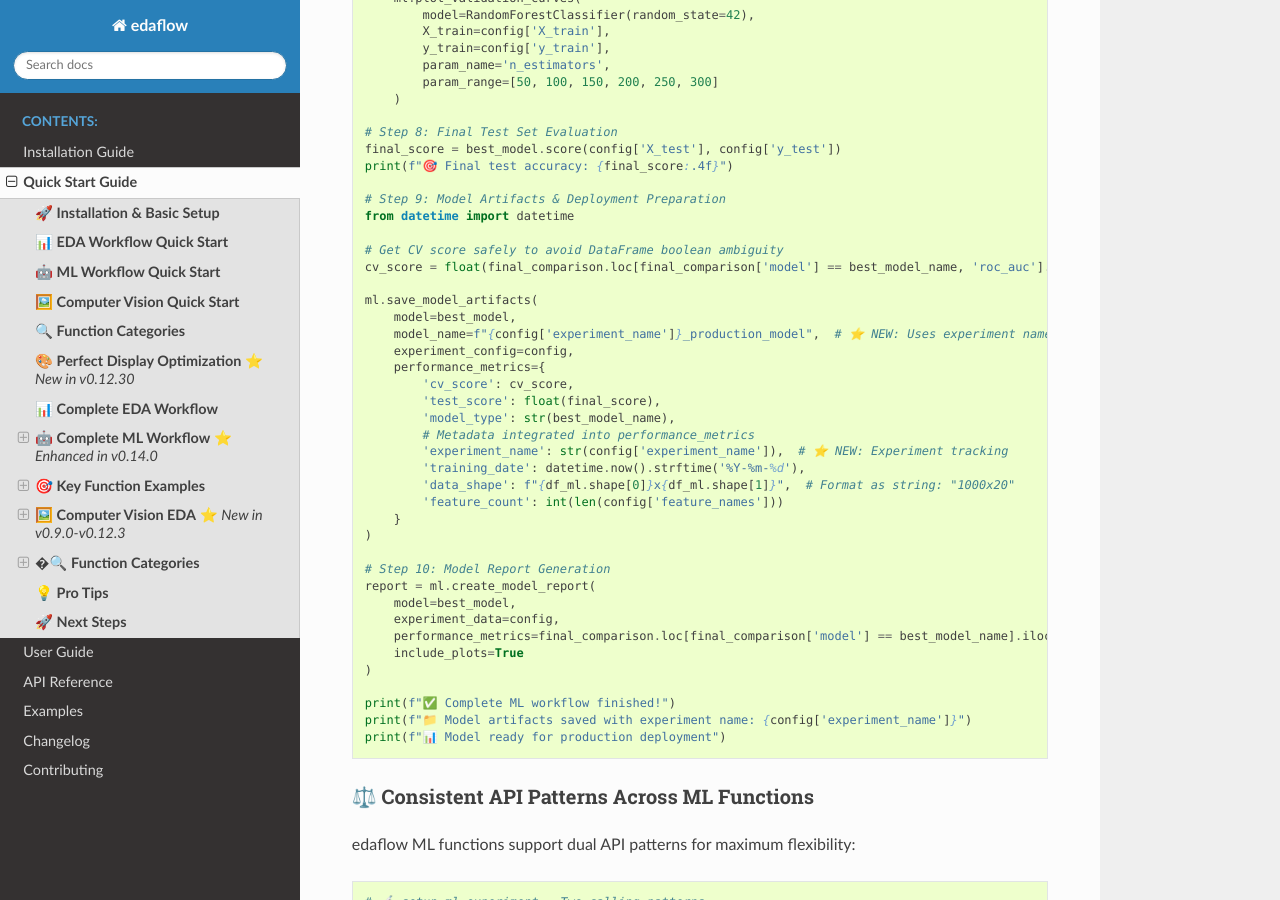
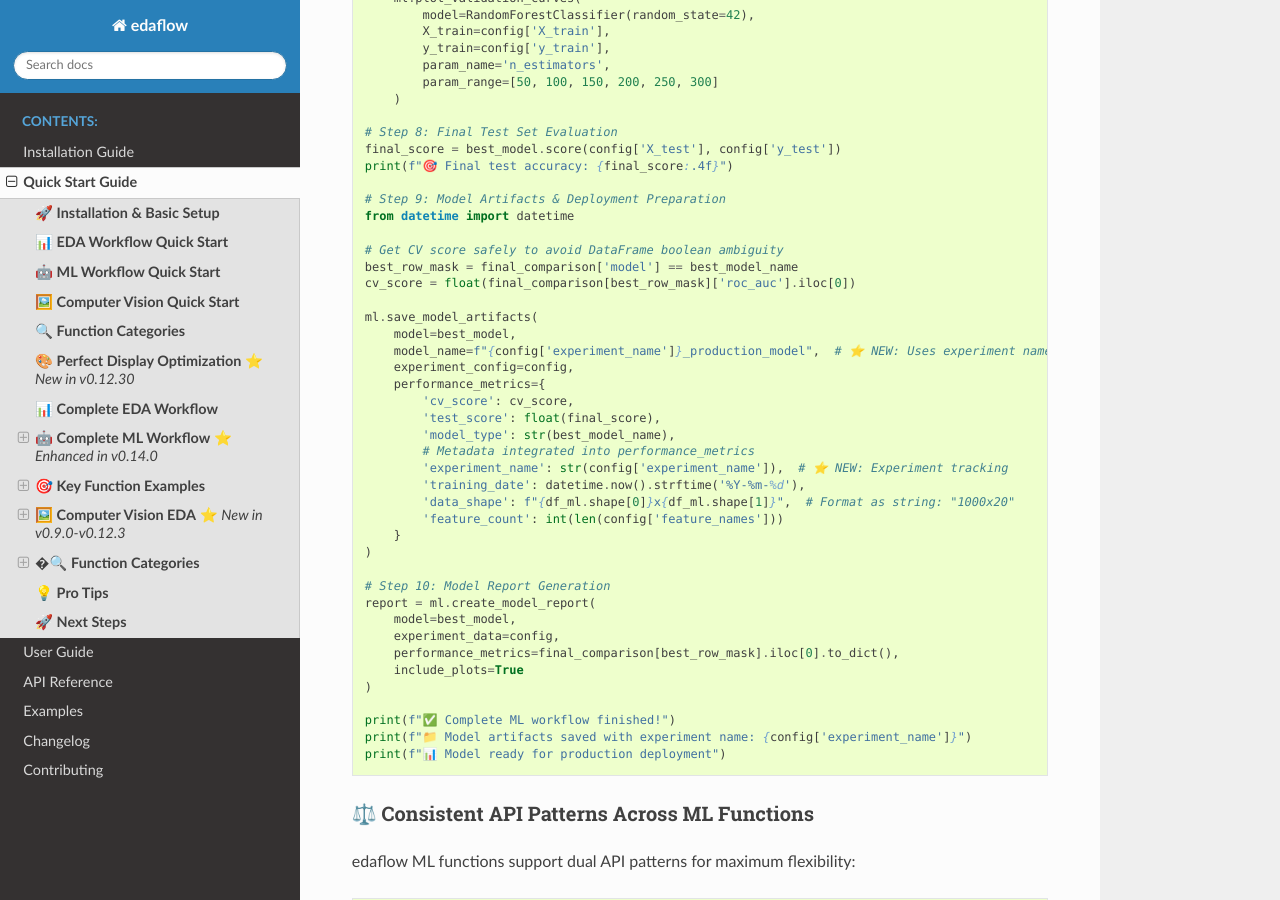
Before and after one commit to evanlow/edaflow, a Sphinx documentation site: the page built from docs/source/quickstart.rst, in a window 1280 px wide and 900 px high, scrolled down 8733 px. Built offline with Sphinx 7.4.7 and the Read the Docs theme 3.1.0, drawn with Linux system fonts in a browser that asks for light colours; pages that are not in the unit, such as notebooks, are missing from menus.

Commit message:
CRITICAL FIX: Resolve DataFrame boolean mask ambiguity in Steps 9-10
- Replace final_comparison.loc[boolean_mask] with final_comparison[boolean_mask]
- Use separate boolean mask variable to avoid pandas ambiguity warnings
- Fix both cv_score extraction and performance_metrics dictionary creation
- Ensures clean execution without DataFrame boolean evaluation errors

```diff
--- a/docs/source/quickstart.rst
+++ b/docs/source/quickstart.rst
@@ -501,7 +501,8 @@ Here's how to perform a complete machine learning workflow using edaflow's 26 ML
    from datetime import datetime
 
    # Get CV score safely to avoid DataFrame boolean ambiguity
-   cv_score = float(final_comparison.loc[final_comparison['model'] == best_model_name, 'roc_auc'].values[0])
+   best_row_mask = final_comparison['model'] == best_model_name
+   cv_score = float(final_comparison[best_row_mask]['roc_auc'].iloc[0])
 
    ml.save_model_artifacts(
        model=best_model,
@@ -523,7 +524,7 @@ Here's how to perform a complete machine learning workflow using edaflow's 26 ML
    report = ml.create_model_report(
        model=best_model,
        experiment_data=config,
-       performance_metrics=final_comparison.loc[final_comparison['model'] == best_model_name].iloc[0].to_dict(),
+       performance_metrics=final_comparison[best_row_mask].iloc[0].to_dict(),
        include_plots=True
    )
 
```
